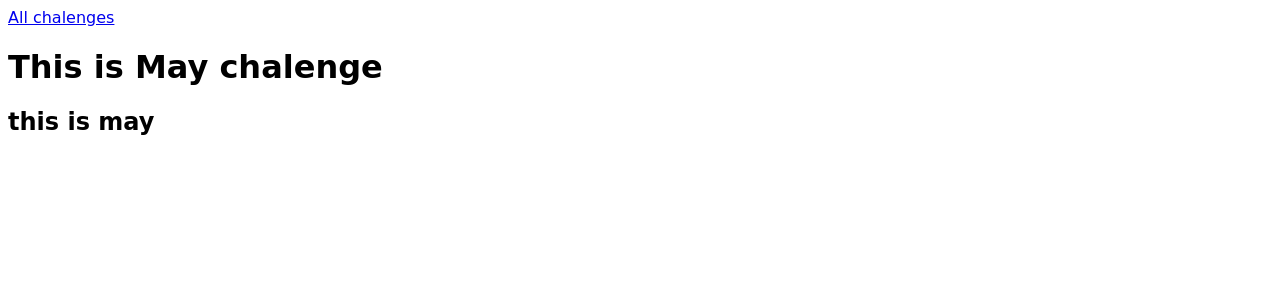
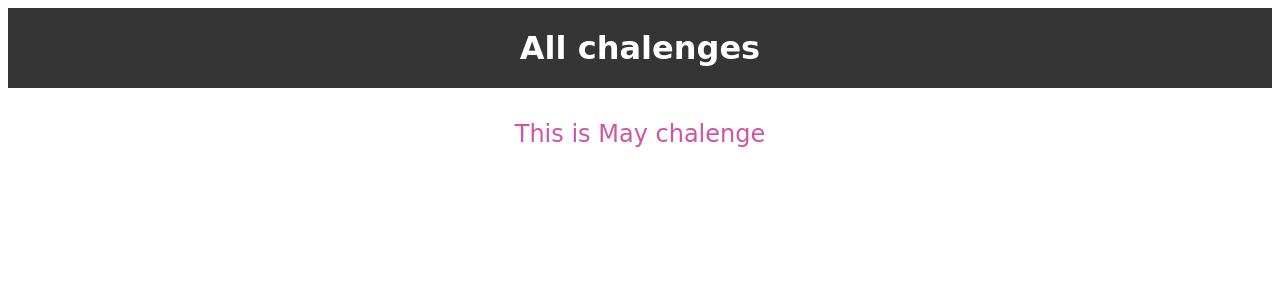
Before and after one commit to pranavraikar01/django-challenges-app, a Django app: page /chalenges/may in a window 1280 px wide. Shown: the top 300 px of the page. Run offline with Django 4.2, Linux system fonts and the light colour scheme; some web fonts are replaced.

Commit message:
added css styling

```diff
--- /dev/null
+++ b/chalenges/static/chalenges/chalenge.css
@@ -0,0 +1,22 @@
+h1,
+h2 {
+  text-align: center;
+  color: white;
+}
+
+h1 {
+  font-size: 1.5rem;
+  margin: 2rem 0 1rem 0;
+  font-weight: normal;
+  color: #cf54a6;
+}
+
+h2 {
+  font-size: 3rem;
+  font-weight: bold;
+}
+
+.fallback {
+  text-align: center;
+  color: white;
+}
--- /dev/null
+++ b/chalenges/static/chalenges/includes/header.css
@@ -0,0 +1,25 @@
+header {
+    width: 100%;
+    height: 5rem;
+    background-color: #353535;
+  }
+
+  header nav {
+    width: 100%;
+    height: 100%;
+    display: flex;
+    justify-content: center;
+    align-items: center;
+  }
+
+  header nav a {
+    color: white;
+    font-size: 2rem;
+    font-weight: bold;
+    text-decoration: none;
+  }
+
+  header nav a:hover,
+  header nav a:active {
+    color: #cf54a6;
+  }
--- a/chalenges/templates/chalenges/chalenge.html
+++ b/chalenges/templates/chalenges/chalenge.html
@@ -1,4 +1,11 @@
     {% extends "base.html" %}
+
+     {% load static %}
+    {% block css_files%}
+    <link rel="stylesheet" href="{% static "chalenges/chalenge.css" %}">
+    <link rel="stylesheet" href="{% static "chalenges/includes/header.css" %}">
+    {% endblock %}
+
      {%block page_title %}
      {{month_name|title}}   {% comment %} here |title is a filter which capitalizes the month_name    {% endcomment %}
     {% endblock %}
@@ -12,6 +19,6 @@
           <h2>{{text}} </h2>
           <!-- here above, text is the key i.e the month from the dictionary which is selected by clicking the link of month -->
       {%else%}
-        <p>There is  no chalenge for the month</p>
+        <p class="fallback">There is  no chalenge for the month</p>
       {%endif%}
     {% endblock%}
--- a/chalenges/templates/chalenges/index.html
+++ b/chalenges/templates/chalenges/index.html
@@ -2,6 +2,7 @@
 {% load static %}
 {% block css_files %}
     <link rel="stylesheet" href="{% static "chalenges/chalenges.css"%}">
+    <link rel="stylesheet" href="{% static "chalenges//includes/header.css"%}">
 {%endblock%}
     {% block page_title%}
     All Chalenges
--- a/templates/base.html
+++ b/templates/base.html
@@ -7,8 +7,7 @@
     <meta name="viewport" content="width=device-width, initial-scale=1.0">
     <title>{% block page_title %}My Chalenges {% endblock %}</title>
     <link rel="stylesheet" href="{% static "style.css"%}">
-    {% block css_files %}
-    {% endblock %}
+    {% block css_files %}{% endblock %}
 </head>
 <body>
     {%block content %}{% endblock %}
```
Also changed, not shown: chalenges/static/chalenges/chalenges.css (+36 -2 lines).
